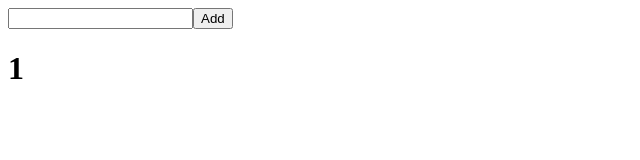
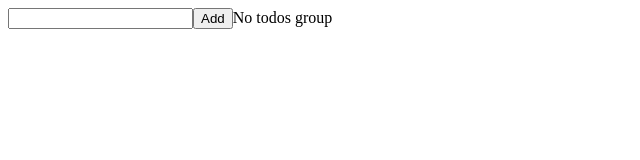
Before and after one commit to pontakornth/todos-with-group, a React (Vite) app: page / in a window 1280 px wide. Shown: the top 160 px of the page, without its empty margins (0-640 px from the left). Built offline with nearby package versions, Linux system fonts and the light colour scheme.

Commit message:
Change todos container to use todos group

```diff
--- a/components/TodosContainer.tsx
+++ b/components/TodosContainer.tsx
@@ -1,7 +1,8 @@
 import React, { useState } from 'react';
+import TodosGroup from './TodosGroup';
 
 const TodosContainer = () => {
-  const [todosGroups, setTodosGroups] = useState(['1']);
+  const [todosGroups, setTodosGroups] = useState([]);
   const [groupName, setGroupName] = useState('');
   const addTodoGroups = (todoGroup: string) => {
     setTodosGroups([...todosGroups, todoGroup]);
@@ -16,7 +17,9 @@ const TodosContainer = () => {
     <div className="Container">
       <input value={groupName} onChange={changeName} />
       <button type="button" onClick={handleClick}>Add</button>
-      {todosGroups.map((x) => (<h1>{x}</h1>))}
+      {todosGroups.length > 0 ? todosGroups.map((x) => (
+        <TodosGroup name={x} />
+      )) : 'No todos group'}
     </div>
   );
 };
```
Also changed, not shown: 1 other file (tests, documents, lock files or other folders).
